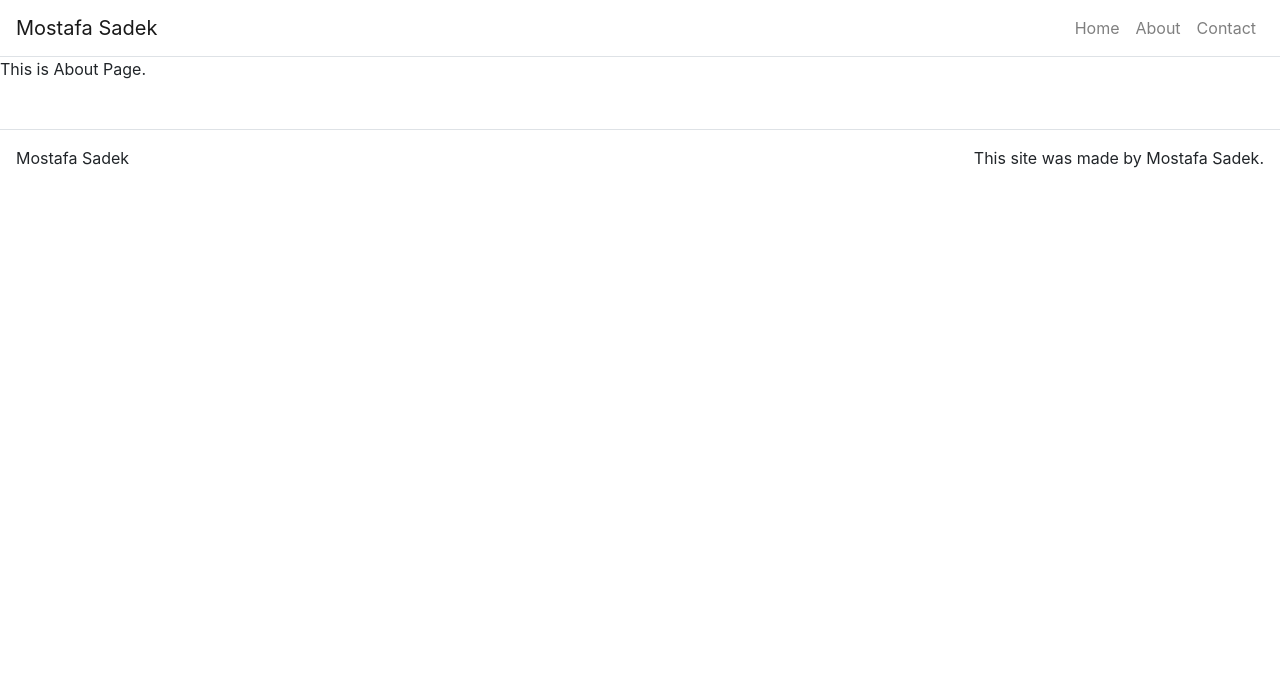
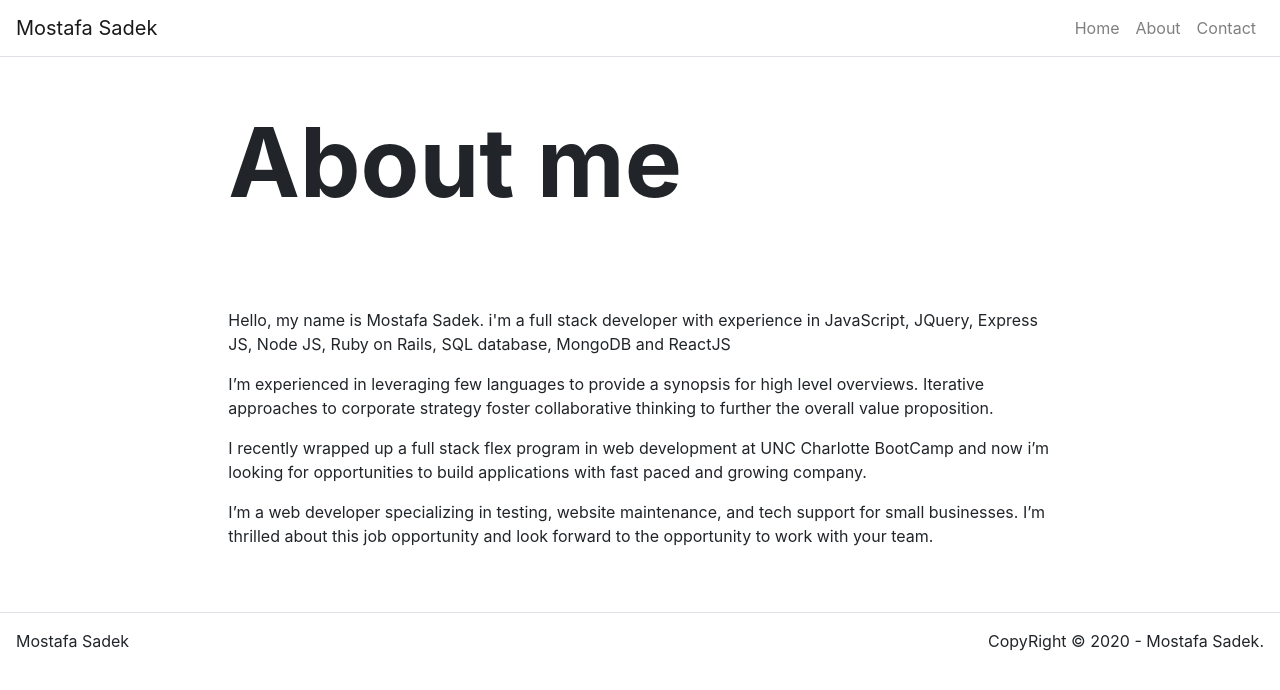
Before and after one commit to Msadek02/my-portfolio, a React (Create React App) app: page /about in a window 1280 px wide. Shown: the top 690 px of the page. Built offline with nearby package versions, Linux system fonts and the light colour scheme.

Commit message:
Adding content component and wrapping up about page

```diff
--- /dev/null
+++ b/src/components/Content.js
@@ -0,0 +1,19 @@
+import React from 'react';
+import Container from 'react-bootstrap/Container';
+import Row from 'react-bootstrap/Row';
+import Col from 'react-bootstrap/Col';
+
+
+function Content(props) {
+    return (
+        <Container fluid={true} >
+            <Row className='justify-content-center'>
+                <Col md={8}>
+                    {props.children}
+                </Col>
+            </Row>
+        </Container>
+    );
+}
+
+export default Content;
--- a/src/components/Footer.js
+++ b/src/components/Footer.js
@@ -12,7 +12,7 @@ function Footer() {
                         Mostafa Sadek
                     </Col>
                     <Col className="p-0 d-flex justify-content-end" md={3}>
-                        This site was made by Mostafa Sadek.
+                        CopyRight &copy; 2020 - Mostafa Sadek.
                     </Col>
                 </Row>
             </Container>
--- a/src/pages/AboutPage.js
+++ b/src/pages/AboutPage.js
@@ -1,8 +1,21 @@
 import React from 'react';
+import Hero from '../components/Hero';
+import Content from '../components/Content';
 
-function AboutPage() {
+function AboutPage(props) {
     return(
-        <p>This is About Page.</p>
+        <div>
+            <Hero title={props.title} />
+            <Content>
+                <p>Hello, my name is Mostafa Sadek. i'm a full stack developer with experience in JavaScript, JQuery, Express JS, Node JS, Ruby on Rails, SQL database, MongoDB and ReactJS </p>
+
+                <p>I’m experienced in leveraging few languages to provide a synopsis for high level overviews. Iterative approaches to corporate strategy foster collaborative thinking to further the overall value proposition. </p>
+
+                <p>I recently wrapped up a full stack flex program in web development at UNC Charlotte BootCamp and now i’m looking for opportunities to build applications with fast paced and growing company.</p>
+
+                <p>I’m a web developer specializing in testing, website maintenance, and tech support for small businesses. I’m thrilled about this job opportunity and look forward to the opportunity to work with your team.</p>
+            </Content>
+        </div>
     );
 }
 
```
